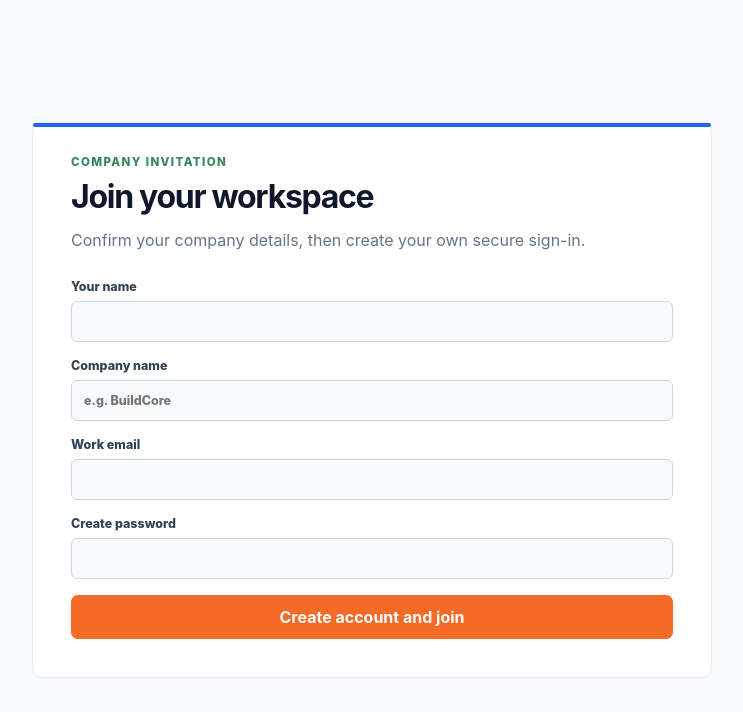
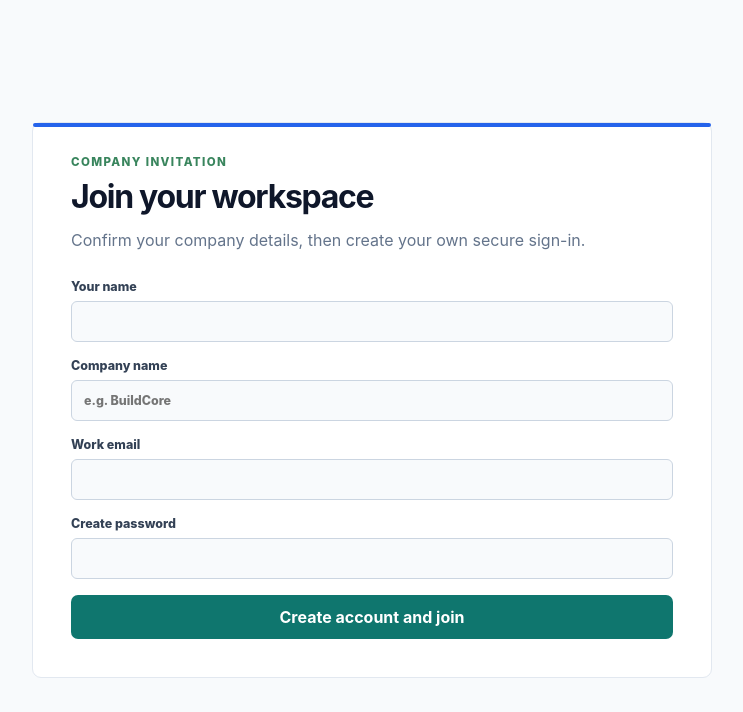
Before and after one commit to powerEjike/engplatform2, a Next.js app in the folder apps/web/: page /join in a window 1280 px wide. Shown: the top 712 px of the page, without its empty margins (268-1011 px from the left). Built offline with nearby package versions, Linux system fonts and the light colour scheme; no server answers.

Commit message:
feat: replace orange interface accents with teal

```diff
--- a/apps/web/src/app/globals.css
+++ b/apps/web/src/app/globals.css
@@ -1295,3 +1295,13 @@ body { background: var(--bc-bg); color: var(--bc-navy); }
   .login-panel button[type="submit"] { background: #14b8a6; box-shadow: 0 9px 18px rgba(13, 148, 136, .2); }.login-panel button[type="submit"]:hover { background: #0f9488; }
   .demo-link { color: #0f766e; }.text-button { color: #0f766e; }
 }
+
+/* Teal and navy replace orange as the product accent; the source logo remains untouched. */
+:root { --bc-orange: #0f766e; --bc-amber: #2563eb; }
+.brand-word > span, .mobile-menu-header .brand-word > span { color: #2dd4bf; }
+.chat-launcher { background: #0f766e; box-shadow: 0 10px 24px rgba(15, 118, 110, .26); }
+.login-orbit::after { background: #2dd4bf; box-shadow: 0 0 13px #2dd4bf; }
+.demo-introduction { background-image: radial-gradient(circle at 80% 15%, rgba(45, 212, 191, .23), transparent 30%); }
+.demo-introduction .eyebrow, .demo-benefits span { border-color: #2dd4bf; color: #5eead4; }
+.public-brand .brand-mark { background: #0f766e; }.public-brand .brand-word > span { color: #2dd4bf; }
+.public-visual-card-change strong { color: #60a5fa; }
```
